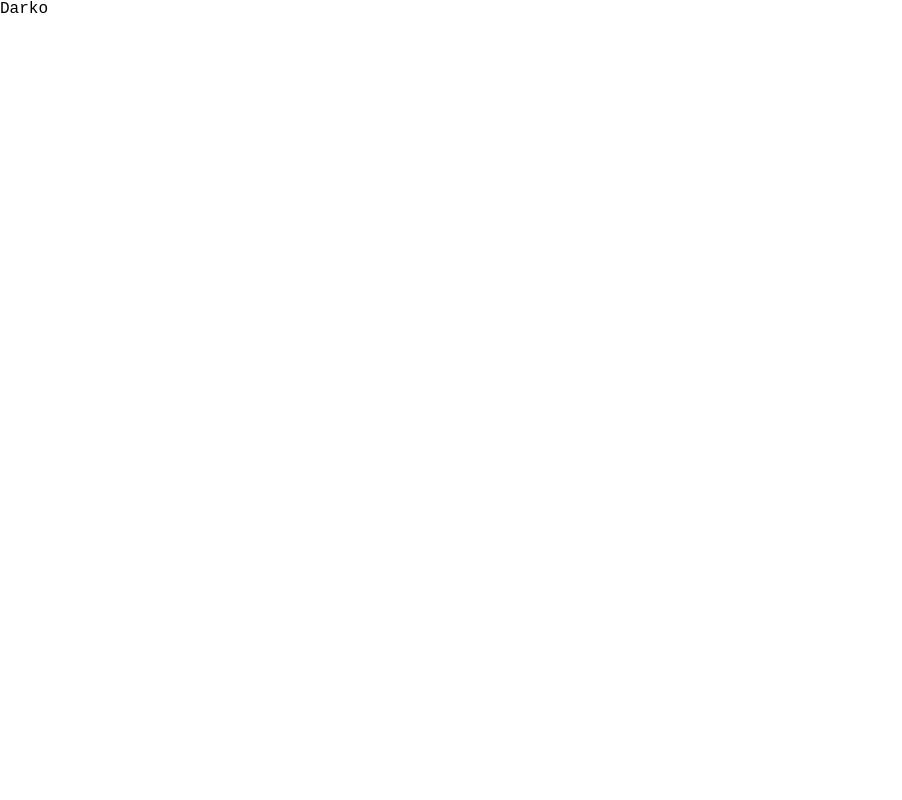
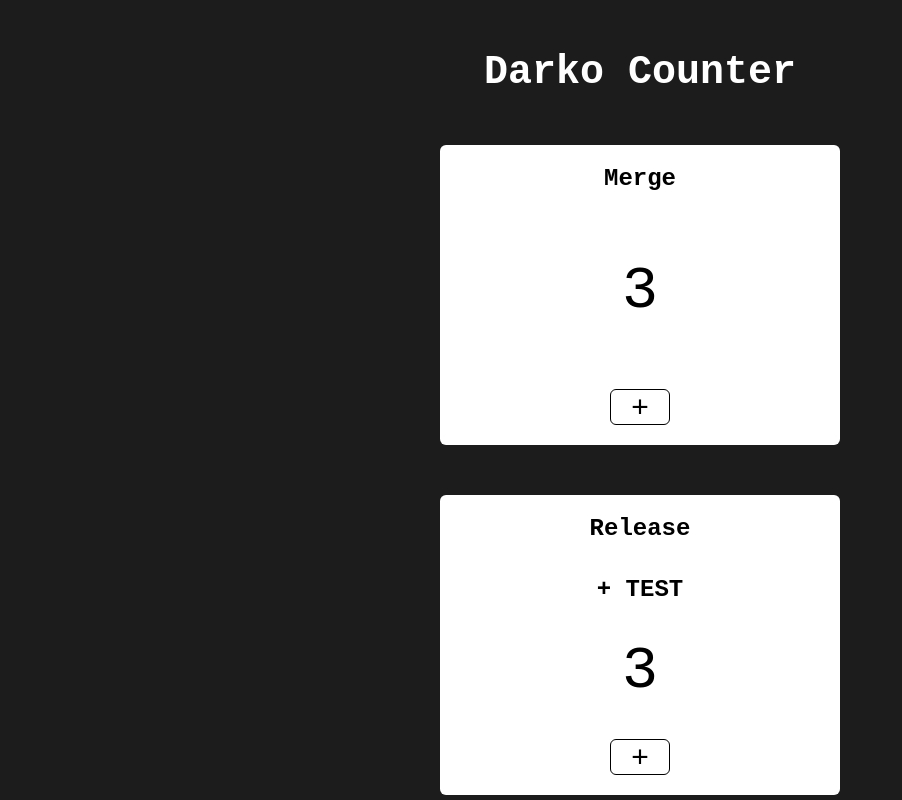
Before and after one commit to nik-ves/darko-counter, a React (Create React App) app: page / in a window 1280 px wide. Shown: the whole page, without its empty margins (0-902 px from the left). Built offline with nearby package versions, Linux system fonts and the light colour scheme.

Commit message:
Counter component

```diff
--- a/src/App.js
+++ b/src/App.js
@@ -1,11 +1,14 @@
 import GlobalStyles from "./global-styles";
+import Counter from "./Counter";
 
 function App() {
   return (
     <>
       <GlobalStyles />
 
-      <p>Darko</p>
+      <>
+        <Counter />
+      </>
     </>
   );
 }
--- /dev/null
+++ b/src/Counter.js
@@ -0,0 +1,70 @@
+import styled from "styled-components";
+
+const Counter = () => {
+  return (
+    <Wrapper>
+      <Logo>Darko Counter</Logo>
+
+      <CounterBody>
+        <h2>Merge</h2>
+
+        <Number>3</Number>
+
+        <Button>+</Button>
+      </CounterBody>
+
+      <CounterBody>
+        <h2>Release</h2>
+        <h2>{process.env.NIKOLA_TEST} + TEST</h2>
+
+        <Number>3</Number>
+
+        <Button>+</Button>
+      </CounterBody>
+    </Wrapper>
+  );
+};
+
+export default Counter;
+
+const Logo = styled.h1`
+  color: white;
+  font-size: 40px;
+`;
+
+const Wrapper = styled.div`
+  height: 100vh;
+  display: flex;
+  background-color: #1c1c1c;
+  flex-direction: column;
+  align-items: center;
+  padding-top: 50px;
+`;
+
+const CounterBody = styled.div`
+  height: 300px;
+  width: 400px;
+  background-color: white;
+  margin-top: 50px;
+  border-radius: 6px;
+  text-align: center;
+  padding: 20px;
+
+  display: flex;
+  flex-direction: column;
+  justify-content: space-between;
+`;
+
+const Button = styled.button`
+  width: 60px;
+  font-size: 30px;
+  align-self: center;
+  background-color: transparent;
+  border: 1px solid black;
+  cursor: pointer;
+  border-radius: 6px;
+`;
+
+const Number = styled.p`
+  font-size: 60px;
+`;
```
